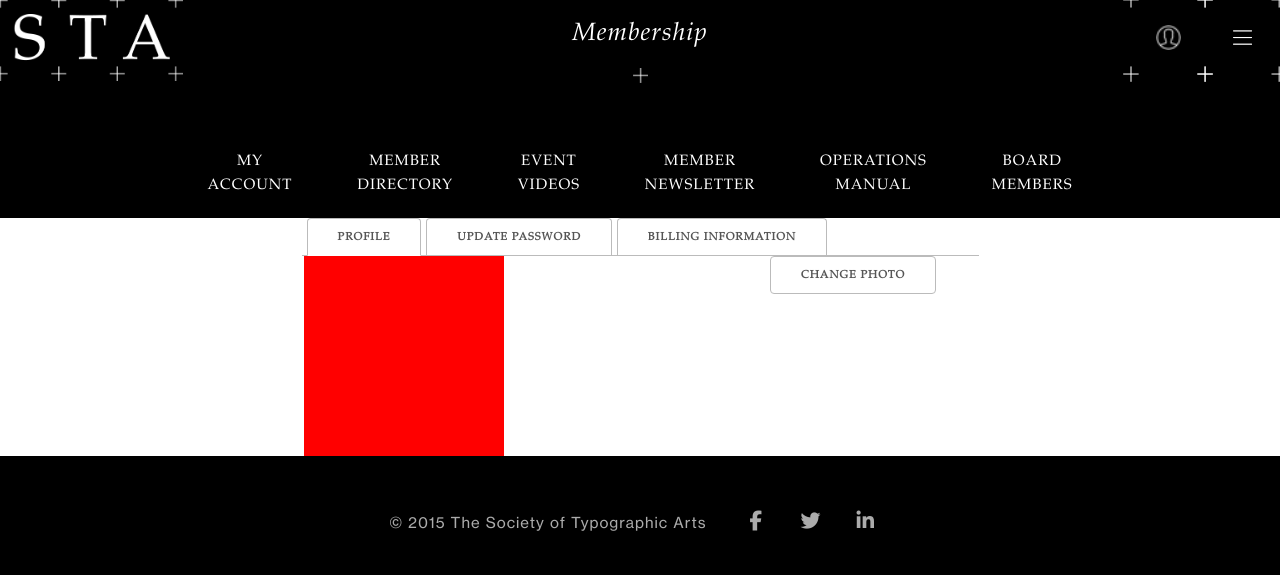
After one commit to headphonesjones/STA-Chicago, a PHP site: page /my-account.php in a window 1280 px wide. The commit adds this page. Shown: the top 575 px of the page. Run offline with PHP 8.4, Linux system fonts and the light colour scheme; some libraries are stand-ins or nearby versions.

Commit message:
Add a few elements to my account page

```diff
--- a/components/membership/membership-nav.php
+++ b/components/membership/membership-nav.php
@@ -1,3 +1,4 @@
+<div class="container">
 <div class="membershipNav">
     <ul>
         <li><a href="#">My<br>Account</a></li>
@@ -8,3 +9,4 @@
         <li><a href="#">Board<br>Members</a></li>
     </ul>
 </div>
+</div>
--- /dev/null
+++ b/my-account.php
@@ -0,0 +1,54 @@
+<!DOCTYPE html>
+<html>
+<head>
+    <?php include("components/header.php");?>
+    <title>The Society of Typographic Arts</title>
+</head>
+<body>
+<?php $title = "Membership"; include("components/nav.php");?>
+<div class="blackBackground">
+    <?php include("components/membership/membership-nav.php");?>
+</div>
+<div class="whiteBackground">
+    <div class="container">
+        <div class="row">
+            <div class="twelve columns">
+                <ul class="tab-nav">
+                  <li>
+                    <a class="button active" href="#profile">Profile</a>
+                  </li>
+                  <li>
+                    <a class="button" href="#updatepassword">Update Password</a>
+                  </li>
+                  <li>
+                    <a class="button" href="#billinginformation">Billing Information</a>
+                  </li>
+                </ul>
+                <div class="tab-content">
+                  <div class="tab-pane active" id="profile">
+                    <div class="container">
+                        <div class="row">
+                            <div class="eight columns">
+                                <div class="memberPhoto"></div>
+                            </div>
+                            <div class="four columns">
+                                <a class="button" href="#">Change Photo</a>
+                            </div>
+                        </div>
+                    </div>
+                  </div>
+                  <div class="tab-pane" id="updatepassword">...</div>
+                  <div class="tab-pane" id="billinginformation">...</div>
+                </div>
+            </div>
+        </div>
+    </div>
+</div>
+
+
+<div class="blackBackground">
+    <?php include("components/footer.php");?>
+</div>
+<?php include("components/scripts.php");?>
+</body>
+</html>
--- a/src/styles/components/_membership-nav.scss
+++ b/src/styles/components/_membership-nav.scss
@@ -19,7 +19,3 @@
 .membershipNav ul li a {
   display:block;
 }
-
-.whiteBackground {
-  background:white;
-}
--- /dev/null
+++ b/src/styles/layouts/_my-account.scss
@@ -0,0 +1,50 @@
+.whiteBackground {
+  background:white;
+}
+
+ul.tab-nav {
+  list-style: none;
+  border-bottom: 1px solid #bbb;
+  padding-left: 5px;
+  width:70%;
+  margin:auto;
+}
+
+ul.tab-nav li {
+  display: inline;
+}
+
+ul.tab-nav li a.button {
+  border-bottom-left-radius: 0;
+  border-bottom-right-radius: 0;
+  margin-bottom: -1px;
+  border-bottom: none;
+}
+
+ul.tab-nav li a.active.button {
+  border-bottom: 1px solid #fff;
+}
+
+.tab-content {
+  width:70%;
+  margin:auto;
+}
+
+.tab-content .tab-pane {
+  display: none;
+}
+
+.tab-content .tab-pane.active {
+  display: block;
+}
+
+.tab-content .tab-pane .container {
+  width:100%;
+}
+
+.memberPhoto {
+  display:block;
+  width:200px;
+  height:200px;
+  background:red;
+}
--- a/src/styles/screen.scss
+++ b/src/styles/screen.scss
@@ -18,6 +18,7 @@
 @import 'layouts/about';
 @import 'layouts/event';
 @import 'layouts/join';
+@import 'layouts/my-account';
 
 
 body{
```
Also changed, not shown: membership.php (deleted, +0 -27 lines), dist/styles/screen.css, dist/styles/screen.min.css.
